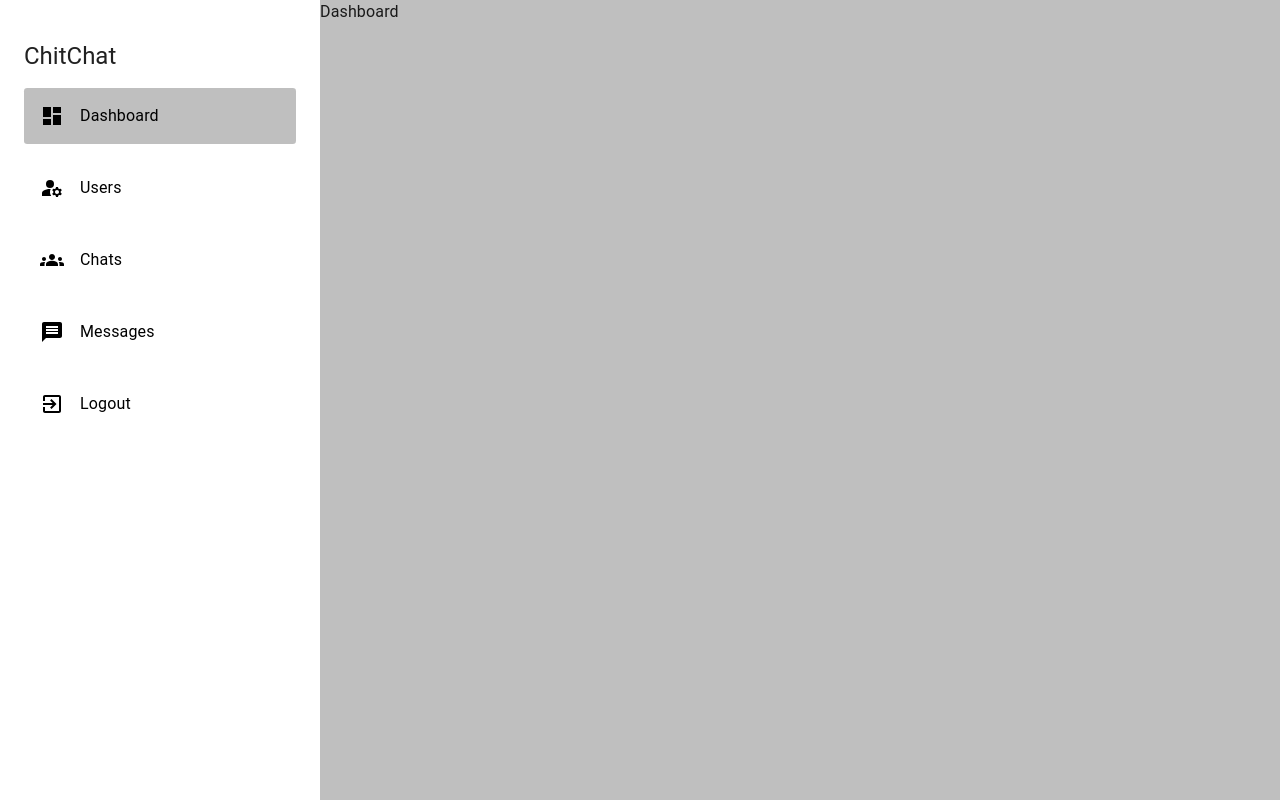
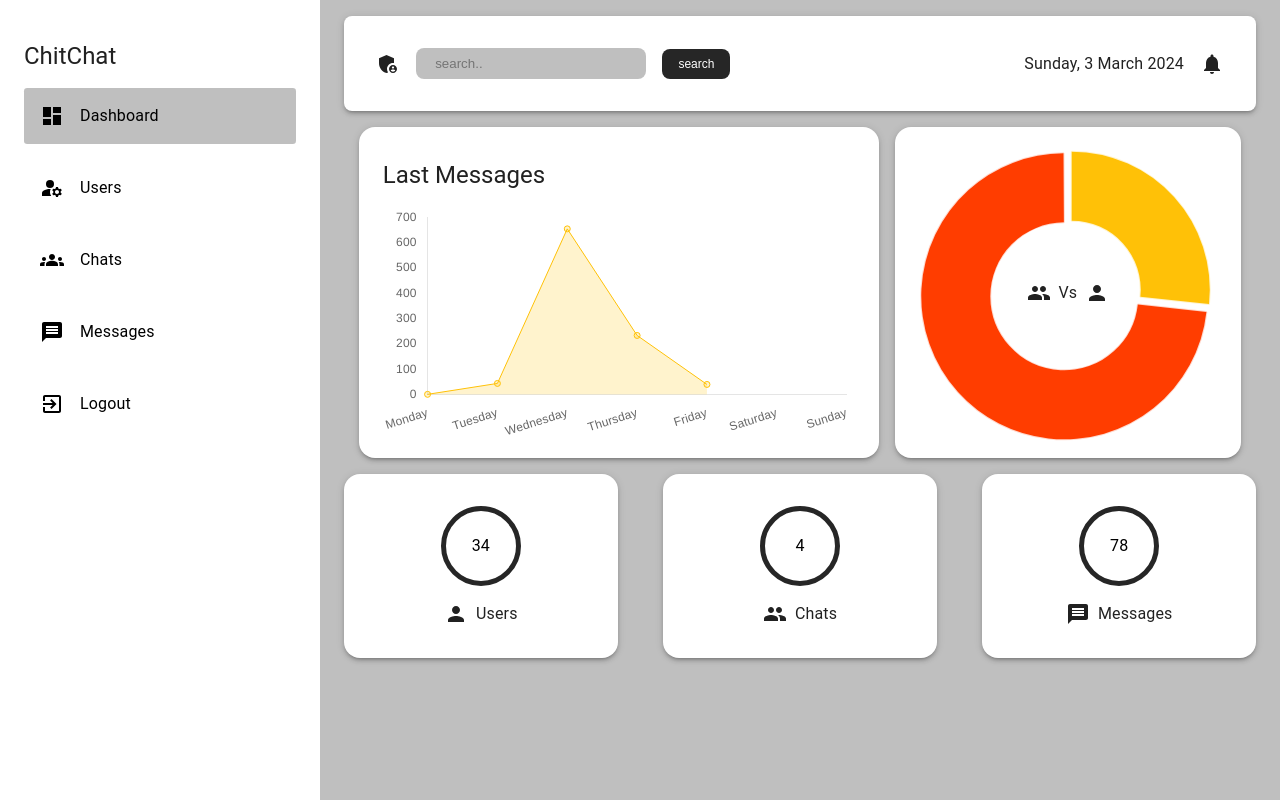
Before and after one commit to sneh-soni/ChitChat, a React (Create React App) app in the folder client/: page /admin/dashboard in a window 1280 px wide. Built offline with nearby package versions, Linux system fonts and the light colour scheme.

Commit message:
added dashboard ui

```diff
--- a/client/src/components/Layout/AppLayout.jsx
+++ b/client/src/components/Layout/AppLayout.jsx
@@ -9,7 +9,7 @@ import Profile from "../specific/Profile";
 
 const AppLayout = () => (WrappedComponent) => {
   return (props) => {
-    const params = useParams(); // error //
+    const params = useParams();
     const chatId = params.chatId;
 
     const handleDeleteChat = () => {};
@@ -17,7 +17,7 @@ const AppLayout = () => (WrappedComponent) => {
       <>
         <Title />
         <Header />
-        <Grid container height={"calc(100vh - 4rem)"}>
+        <Grid container height={"calc(100vh - 3.2rem)"}>
           <Grid
             item
             sm={4}
--- a/client/src/components/Layout/Header.jsx
+++ b/client/src/components/Layout/Header.jsx
@@ -27,7 +27,7 @@ const NewGroupDialog = lazy(() => import("../specific/NewGroup.jsx"));
 const IconBtn = ({ title, onClick, icon }) => {
   return (
     <Tooltip title={title}>
-      <IconButton color="#000" size="large" onClick={onClick}>
+      <IconButton color="#000" size="medium" onClick={onClick}>
         {icon}
       </IconButton>
     </Tooltip>
@@ -61,8 +61,15 @@ const Header = () => {
   const [isNotification, setIsNotification] = useState(false);
   return (
     <>
-      <Box sx={{ flexGrow: 1 }} height={"4rem"}>
-        <AppBar position="static" sx={{ bgcolor: HEADER_COLOR }}>
+      <Box sx={{ flexGrow: 1 }}>
+        <AppBar
+          position="static"
+          sx={{
+            bgcolor: HEADER_COLOR,
+            height: "3.2rem",
+            justifyContent: "center",
+          }}
+        >
           <Toolbar>
             <Typography
               variant="h6"
--- /dev/null
+++ b/client/src/components/specific/Charts.jsx
@@ -0,0 +1,102 @@
+import React from "react";
+import { Line, Doughnut } from "react-chartjs-2";
+import { HEADER_COLOR, BUTTON_COLOR } from "../../constants/ColorConstants";
+import { getLast7Days } from "../../utils/features";
+import {
+  Chart as Chartjs,
+  CategoryScale,
+  Tooltip,
+  LinearScale,
+  LineElement,
+  ArcElement,
+  Legend,
+  Filler,
+  PointElement,
+} from "chart.js";
+
+Chartjs.register(
+  CategoryScale,
+  Tooltip,
+  LinearScale,
+  LineElement,
+  ArcElement,
+  Legend,
+  Filler,
+  PointElement
+);
+
+const lineChartOptions = {
+  responsive: true,
+  plugins: {
+    legend: {
+      display: false,
+    },
+    title: {
+      display: false,
+    },
+  },
+  scales: {
+    x: {
+      grid: {
+        display: false,
+      },
+    },
+    y: {
+      beginAtZero: true,
+      grid: {
+        display: false,
+      },
+    },
+  },
+};
+
+const last7Days = getLast7Days();
+
+const LineChart = ({ value = [] }) => {
+  const data = {
+    labels: last7Days,
+    datasets: [
+      {
+        data: value,
+        fill: true,
+        backgroundColor: "rgba(255, 193, 7, 0.2)",
+        borderColor: HEADER_COLOR,
+        borderWidth: 1,
+      },
+    ],
+  };
+  return <Line data={data} options={lineChartOptions} />;
+};
+
+const doughnutChatOptions = {
+  responsive: true,
+  plugins: {
+    legend: {
+      display: false,
+    },
+  },
+  //   cutout: 120,
+};
+
+const DoughnutChart = ({ labels = [], value = [] }) => {
+  const data = {
+    labels,
+    datasets: [
+      {
+        data: value,
+        borderColor: ["rgba(255, 193, 7, 0.2)", "rgba(255, 61, 0, 0.2)"],
+        backgroundColor: [HEADER_COLOR, BUTTON_COLOR],
+        offset: 20,
+      },
+    ],
+  };
+  return (
+    <Doughnut
+      style={{ zIndex: 10 }}
+      data={data}
+      options={doughnutChatOptions}
+    />
+  );
+};
+
+export { LineChart, DoughnutChart };
--- a/client/src/components/styles/styledComponents.jsx
+++ b/client/src/components/styles/styledComponents.jsx
@@ -36,3 +36,26 @@ export const InputBox = styled("input")`
     font-size: 0.9rem;
   }
 `;
+
+export const SearchField = styled("input")`
+  padding: 0.5rem 1.2rem;
+  width: 18vmax;
+  border: none;
+  outline: none;
+  border-radius: 0.5rem;
+  background-color: rgba(0, 0, 0, 0.25);
+`;
+
+export const CurvedButton = styled("button")`
+  border-radius: 0.5rem;
+  padding: 0.5rem 1rem;
+  font-size: 0.75rem;
+  border: none;
+  outline: none;
+  cursor: pointer;
+  background-color: rgba(0, 0, 0, 0.85);
+  color: white;
+  &:hover {
+    background-color: black;
+  }
+`;
--- a/client/src/pages/admin/Dashboard.jsx
+++ b/client/src/pages/admin/Dashboard.jsx
@@ -1,12 +1,166 @@
+import {
+  AdminPanelSettings as AdminPanelSettingsIcon,
+  Group as GroupIcon,
+  Message as MessageIcon,
+  Notifications as NotificationsIcon,
+  Person as PersonIcon,
+} from "@mui/icons-material";
+import { Box, Container, Paper, Stack, Typography } from "@mui/material";
+import moment from "moment";
 import React from "react";
 import AdminLayout from "../../components/Layout/AdminLayout";
+import {
+  CurvedButton,
+  SearchField,
+} from "../../components/styles/styledComponents";
+import { DoughnutChart, LineChart } from "../../components/specific/Charts";
 
 const Dashboard = () => {
+  const Appbar = (
+    <Paper
+      elevation={3}
+      sx={{
+        padding: { xs: "1rem", md: "1.5rem", lg: "2rem" },
+        margin: "1rem 0",
+        borderRadius: "0.5rem",
+      }}
+    >
+      <Stack direction={"row"} spacing={"1rem"} alignItems={"center"}>
+        <AdminPanelSettingsIcon sx={{ fontSize: "1.5rem" }} />
+        <SearchField placeholder="search.." />
+        <CurvedButton>search</CurvedButton>
+        <Box flexGrow={1} />
+        <Typography
+          sx={{
+            display: {
+              xs: "none",
+              lg: "block",
+            },
+          }}
+          textAlign={"center"}
+        >
+          {moment().format("dddd, D MMMM YYYY")}
+        </Typography>
+        <NotificationsIcon sx={{ display: { xs: "none", sm: "block" } }} />
+      </Stack>
+    </Paper>
+  );
+
+  const Widgets = (
+    <Stack
+      direction={{ xs: "column", sm: "row" }}
+      spacing={"2rem"}
+      justifyContent={"space-between"}
+      alignItems={"center"}
+      margin={"1rem 0"}
+      width={"100%"}
+    >
+      <Widget title={"Users"} value={34} icon={<PersonIcon />} />
+      <Widget title={"Chats"} value={4} icon={<GroupIcon />} />
+      <Widget title={"Messages"} value={78} icon={<MessageIcon />} />
+    </Stack>
+  );
+
   return (
     <AdminLayout>
-      <div>Dashboard</div>
+      <Container component={"main"}>
+        {Appbar}
+        <Stack
+          direction={{
+            xs: "column",
+            sm: "row",
+          }}
+          width={"100%"}
+          spacing={"1rem"}
+          justifyContent={"center"}
+          alignItems={{
+            xs: "center",
+            sm: "stretch",
+          }}
+          flexWrap={"wrap"}
+        >
+          <Paper
+            elevation={3}
+            sx={{
+              padding: "1rem 1.5rem",
+              borderRadius: "1rem",
+              margin: "1rem 0",
+              width: { xs: "100%", sm: "57%" },
+            }}
+          >
+            <Typography margin={"1rem 0"} variant="h5">
+              Last Messages
+            </Typography>
+            <LineChart value={[2, 45, 654, 234, 41]} />
+          </Paper>
+          <Paper
+            elevation={3}
+            sx={{
+              padding: "1rem 1.5rem",
+              margin: "1rem 0",
+              borderRadius: "1rem",
+              display: "flex",
+              justifyContent: "center",
+              alignItems: "center",
+              width: { xs: "75%", sm: "38%" },
+              position: "relative",
+            }}
+          >
+            <DoughnutChart
+              labels={["Single Chats", "Group Chats"]}
+              value={[24, 66]}
+            />
+            <Stack
+              position={"absolute"}
+              direction={"row"}
+              justifyContent={"center"}
+              alignItems={"center"}
+              spacing={"0.5rem"}
+              width={"100%"}
+              height={"100%"}
+            >
+              <GroupIcon /> <Typography>Vs</Typography> <PersonIcon />
+            </Stack>
+          </Paper>
+        </Stack>
+        {Widgets}
+      </Container>
     </AdminLayout>
   );
 };
 
+const Widget = ({ title, value, icon }) => (
+  <Paper
+    elevation={3}
+    sx={{
+      padding: "2rem",
+      margin: "1rem 0",
+      borderRadius: "1rem",
+      width: { xs: "70%", sm: "30%" },
+      maxWidth: "100%",
+    }}
+  >
+    <Stack alignItems={"center"} spacing={"1rem"}>
+      <Typography
+        sx={{
+          color: "black",
+          borderRadius: "50%",
+          border: "5px solid rgba(0,0,0,0.85)",
+          height: "5rem",
+          width: "5rem",
+          display: "flex",
+          justifyContent: "center",
+          alignItems: "center",
+        }}
+      >
+        {value}
+      </Typography>
+      <Stack direction={"row"} spacing={"0.5rem"} alignItems={"center"}>
+        {icon}
+        <Typography>{title}</Typography>
+      </Stack>
+    </Stack>
+  </Paper>
+);
+
 export default Dashboard;
--- a/client/src/utils/features.js
+++ b/client/src/utils/features.js
@@ -1,3 +1,5 @@
+import moment from "moment";
+
 const fileFormat = (url = "") => {
   const fileExtention = url.split(".").pop();
 
@@ -27,4 +29,14 @@ const transformImage = (url = "", width = 100) => {
   return url;
 };
 
-export { fileFormat, transformImage };
+const getLast7Days = () => {
+  const currentDate = moment();
+  const last7Days = [];
+  for (let i = 0; i < 7; i++) {
+    const day = currentDate.clone().subtract(i, "days").format("dddd");
+    last7Days.unshift(day);
+  }
+  return last7Days;
+};
+
+export { fileFormat, transformImage, getLast7Days };
```
